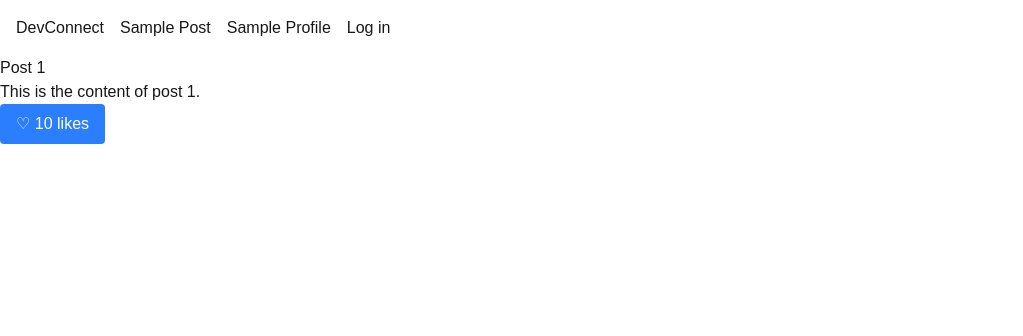
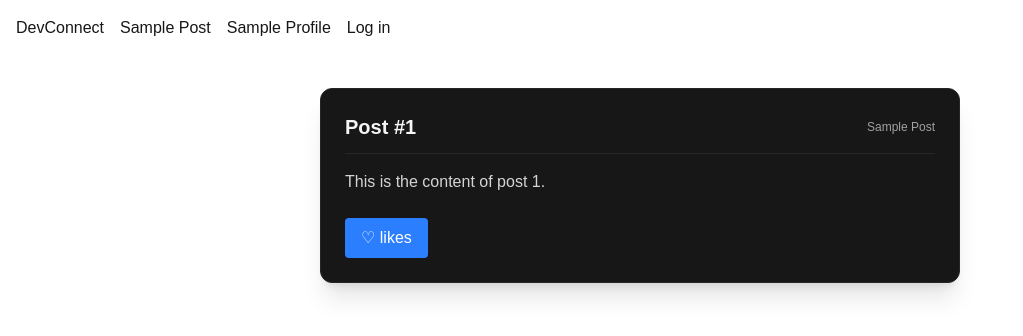
Before and after one commit to shuayb344/devConnect, a Next.js app: page /post/1 in a window 1280 px wide. Shown: the top 336 px of the page, without its empty margins (0-1023 px from the left). Built offline with nearby package versions, Linux system fonts and the light colour scheme.

Commit message:
Add seed script for initial user and posts data; enhance Post and Profile pages with improved styling and structure

```diff
--- /dev/null
+++ b/prisma/seed.ts
@@ -0,0 +1,42 @@
+import dns from "node:dns";
+
+dns.setDefaultResultOrder("ipv4first");
+
+import { prisma } from "../src/lib/prisma";
+
+const HARDCODED_USER_ID = "cmsk4c1mu000066pofb2hqwzb";
+
+async function main() {
+  const user = await prisma.user.upsert({
+    where: { username: "john_doe" },
+    update: {},
+    create: {
+      id: HARDCODED_USER_ID,
+      username: "john_doe",
+      email: "john@example.com",
+    },
+  });
+
+  console.log("Seeded user:", user);
+
+  const postCount = await prisma.post.count();
+  if (postCount === 0) {
+    await prisma.post.createMany({
+      data: [
+        { title: "Welcome to DevConnect! Built with Next.js 16 & Prisma 7.", authorId: user.id },
+        { title: "Exploring React 19 Server Components and Server Actions.", authorId: user.id },
+        { title: "How to handle database pooling with Neon & Driver Adapters.", authorId: user.id },
+      ],
+    });
+    console.log("Seeded initial posts.");
+  }
+}
+
+main()
+  .catch((e) => {
+    console.error(e);
+    process.exit(1);
+  })
+  .finally(async () => {
+    await prisma.$disconnect();
+  });
--- a/src/app/(main)/post/[id]/page.tsx
+++ b/src/app/(main)/post/[id]/page.tsx
@@ -8,20 +8,25 @@ type PostPageProps = {
 
 export default async function PostPage({ params }: PostPageProps) {
   const { id } = await params;
-  await new Promise((resolve) => setTimeout(resolve, 2000));
   if (id === "crash") {
     throw new Error("Simulated failure fetching post data");
   }
 
   const initialLikes = 10;
   return (
-    <main>
-      <h1>Post {id}</h1>
-      <p>This is the content of post {id}.</p>
-
-      <LikeButton intialLikes={initialLikes} />
-
+    <main className="mx-auto max-w-2xl px-4 py-8">
+      <div className="rounded-xl border border-neutral-800 bg-neutral-900 p-6 shadow-xl">
+        <div className="flex items-center justify-between border-b border-neutral-800 pb-3">
+          <h1 className="text-xl font-bold text-neutral-100">Post #{id}</h1>
+          <span className="text-xs text-neutral-400">Sample Post</span>
+        </div>
+        <p className="mt-4 text-neutral-300">
+          This is the content of post {id}.
+        </p>
+        <div className="mt-6 flex items-center gap-4">
+          <LikeButton initialLikes={initialLikes} />
+        </div>
+      </div>
     </main>
-
   );
 }
--- a/src/app/(main)/profile/[username]/page.tsx
+++ b/src/app/(main)/profile/[username]/page.tsx
@@ -1,34 +1,39 @@
 import { Suspense } from "react";
 import FollowButton from "@/components/FollowButton";
 import { cacheLife } from "next/cache";
+
 type ProfilePageProps = {
   params: Promise<{
     username: string;
   }>;
 };
+
 export async function generateStaticParams() {
   return [{ username: "john_doe" }, { username: "jane_smith" }];
 }
+
 export default async function ProfilePage({ params }: ProfilePageProps) {
+  const { username } = await params;
   return (
     <Suspense fallback={<p>Loading...</p>}>
-      <ProfileContent params={params} />
+      <ProfileContent username={username} />
     </Suspense>
   );
 }
 
- async function ProfileContent({ params }: ProfilePageProps) {
+async function ProfileContent({ username }: { username: string }) {
   "use cache";
-  cacheLife({stale : 5 , revalidate : 15 , expire : 120});
-  const { username } = await params;
+  cacheLife({ stale: 5, revalidate: 15, expire: 120 });
   const initialFollowers = 5;
   const renderedAt = new Date().toISOString();
   return (
-    <main>
-      <h1>Profile of {username}</h1>
-      <p>This is the content of the profile for user {username}.</p>
-      <p className=" opacity-75">Rendered at: {renderedAt}</p>
-      <FollowButton initialFollowers={initialFollowers} />
+    <main className="mx-auto max-w-2xl px-4 py-8">
+      <h1 className="text-2xl font-bold text-neutral-100">Profile of {username}</h1>
+      <p className="mt-2 text-neutral-400">This is the content of the profile for user {username}.</p>
+      <p className="mt-2 text-sm opacity-75">Rendered at: {renderedAt}</p>
+      <div className="mt-4">
+        <FollowButton initialFollowers={initialFollowers} />
+      </div>
     </main>
   );
 }
```
